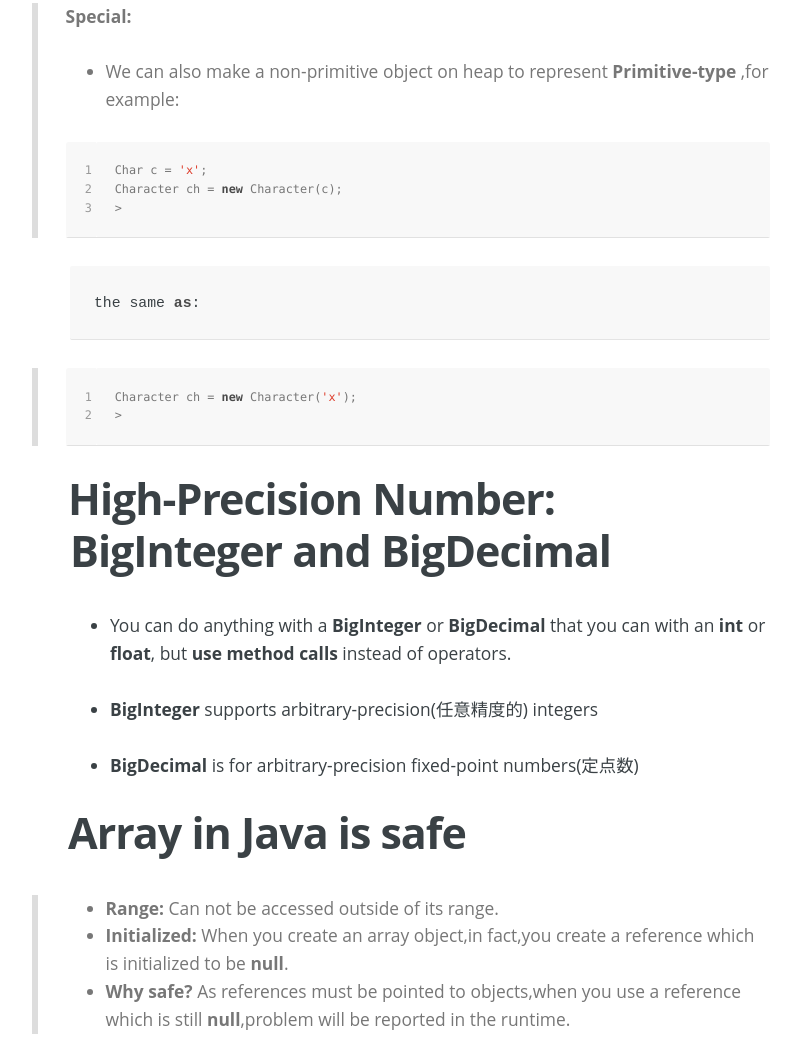
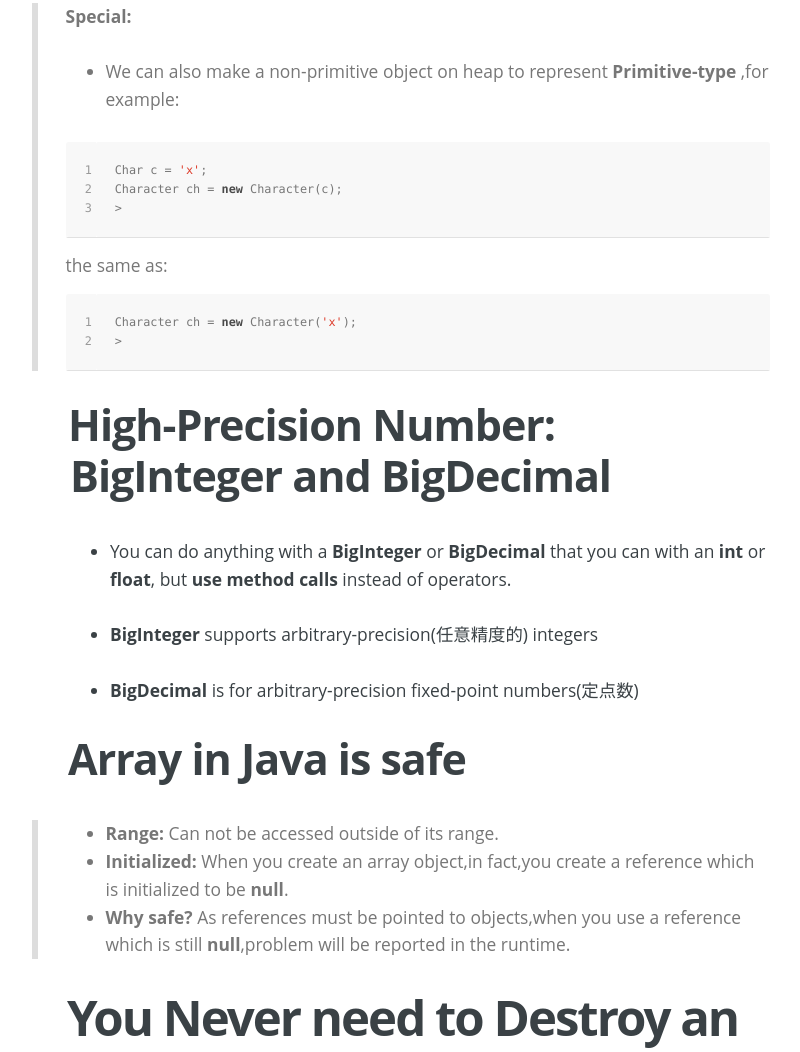
Before and after one commit to PandaadnaP/PandaadnaP.github.io, a plain HTML site: page 2015/10/04/Everything-is-an-Object/index.html in a window 1280 px wide. Shown: the part 3150-4202 px from the top of the page, without its empty margins (220-1020 px from the left). Drawn offline with nearby package versions, Linux system fonts and the light colour scheme.

Commit message:
Site updated: 2015-10-04 10:05:54

```diff
--- a/2015/10/04/Everything-is-an-Object/index.html
+++ b/2015/10/04/Everything-is-an-Object/index.html
@@ -96,9 +96,7 @@
 <li>We can also make a non-primitive object on heap to represent <strong>Primitive-type</strong> ,for example:</li>
 </ul>
 <figure class="highlight java"><table><tr><td class="gutter"><pre><span class="line">1</span><br><span class="line">2</span><br><span class="line">3</span><br></pre></td><td class="code"><pre><span class="line">Char c = <span class="string">'x'</span>;</span><br><span class="line">Character ch = <span class="keyword">new</span> Character(c);</span><br><span class="line">&gt;</span><br></pre></td></tr></table></figure>
-</blockquote>
-<pre><code><span class="operator">the</span> same <span class="keyword">as</span>:
-</code></pre><blockquote>
+<p>   the same as:  </p>
 <figure class="highlight java"><table><tr><td class="gutter"><pre><span class="line">1</span><br><span class="line">2</span><br></pre></td><td class="code"><pre><span class="line">Character ch = <span class="keyword">new</span> Character(<span class="string">'x'</span>);</span><br><span class="line">&gt;</span><br></pre></td></tr></table></figure>
 </blockquote>
 <h2 id="High-Precision_Number:_BigInteger_and_BigDecimal">High-Precision Number: BigInteger and BigDecimal</h2><ul>
```
